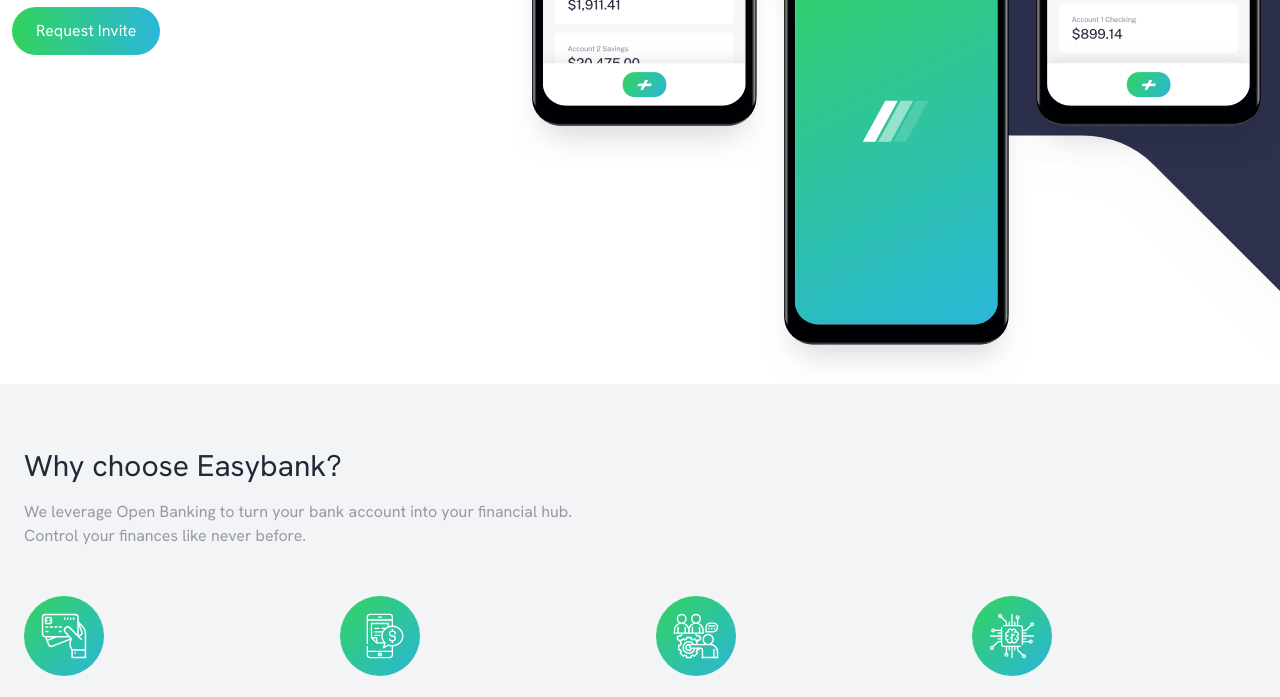
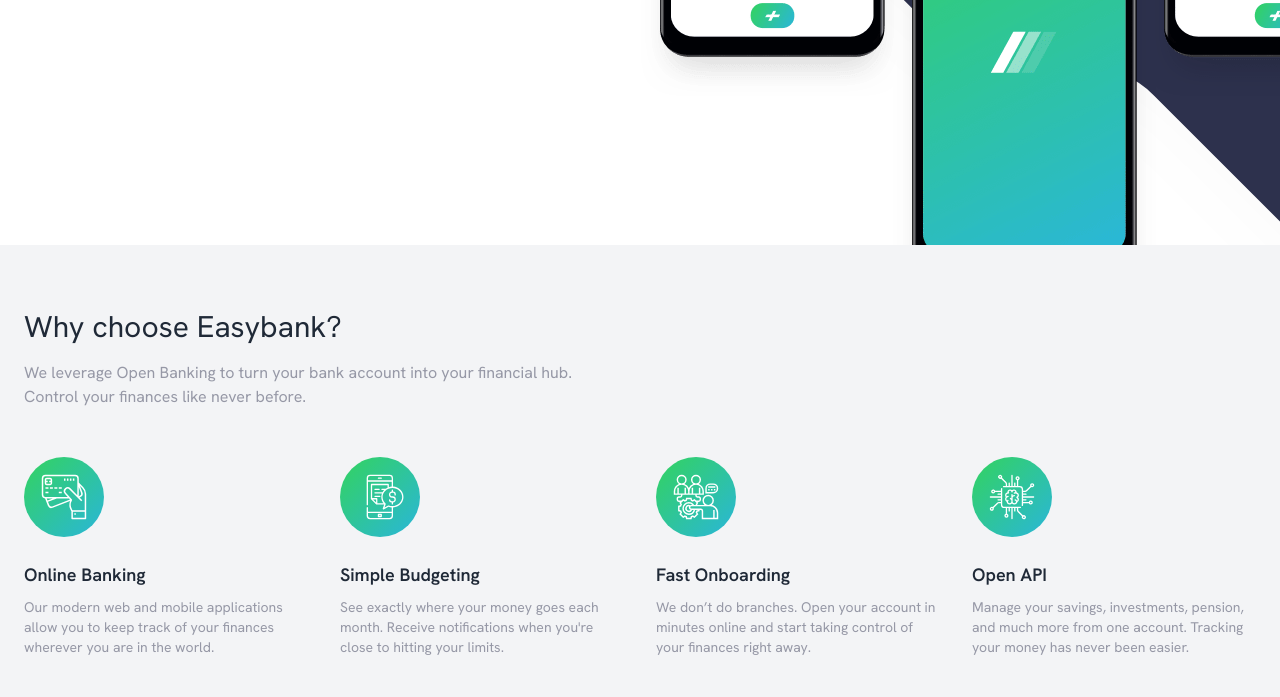
Before and after one commit to dejuliansr/front-end-mentor-easybank-landing-page, a website: page index.html in a window 1280 px wide. Shown: the part 555-1252 px from the top of the page. Drawn offline with Linux system fonts and the light colour scheme.

Commit message:
fix: change position hero image

```diff
--- a/index.html
+++ b/index.html
@@ -39,8 +39,8 @@
     </nav>
 
     <main>
-      <section class="bg-no-repeat bg-cover lg:bg-[center_left_45rem] background">
-        <div class="container mx-auto flex flex-col-reverse lg:flex-row justify-between items-center w-full">
+      <section class="bg-no-repeat bg-cover lg:bg-[center_left_45rem] background relative overflow-hidden">
+        <div class="container mx-auto flex flex-col-reverse lg:flex-row justify-between items-center w-full min-h-screen">
           <!-- Left Content -->
           <div class="lg:w-2/5 text-center lg:text-left p-3 slide-down">
             <h1 class="text-4xl lg:text-6xl text-gray-800 leading-tight">
@@ -56,7 +56,7 @@
           </div>
 
           <!-- Right Content -->
-          <div class="lg:w-3/5 lg:flex lg:justify-end slide-down">
+          <div class="lg:w-3/5 lg:flex lg:justify-end slide-down lg:absolute lg:-right-32">
             <img src="images/image-mockups.png" alt="Mobile Mockup">
           </div>
         </div>
```
Also changed, not shown: css/output.css, css/styles.css.
